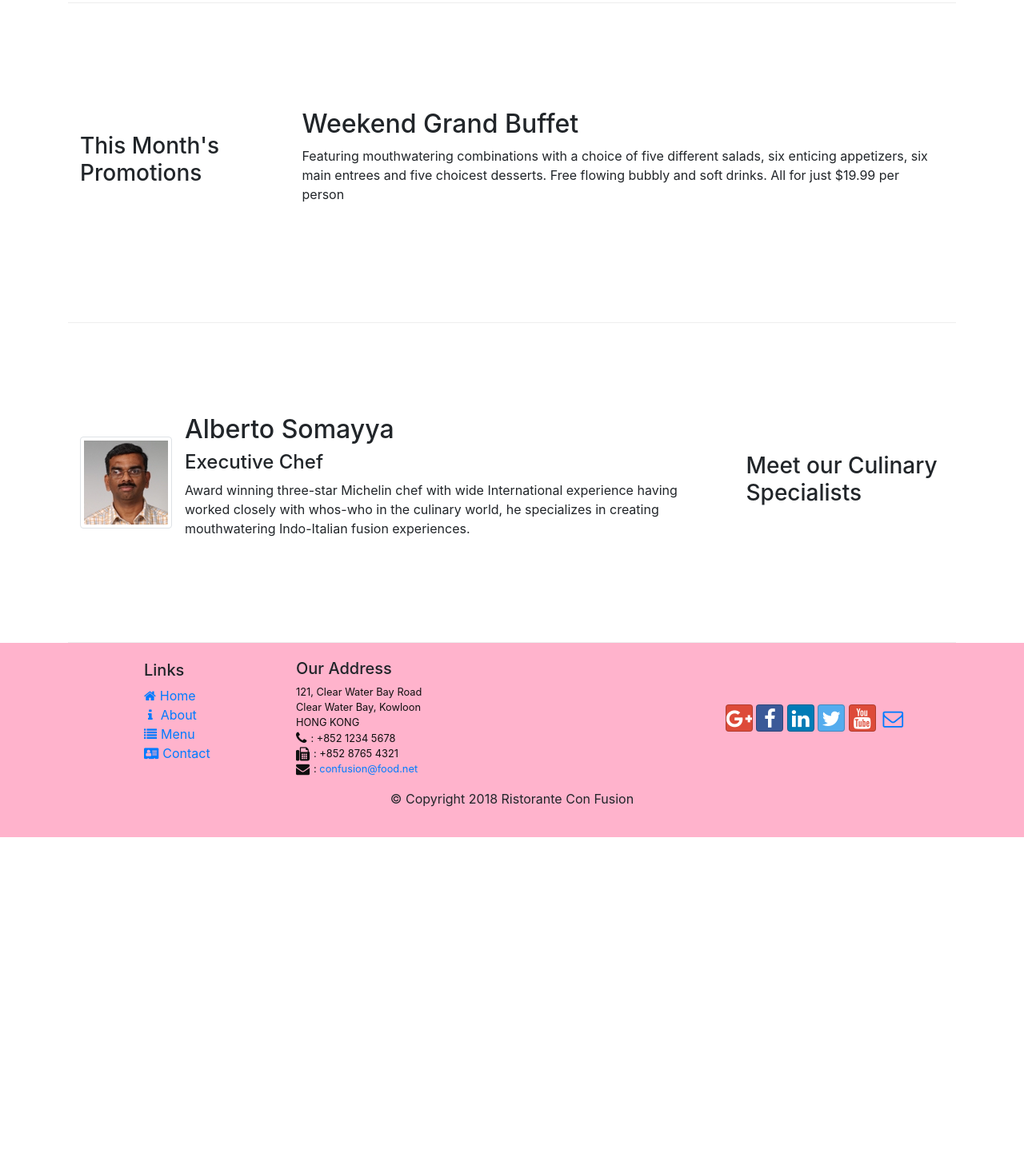
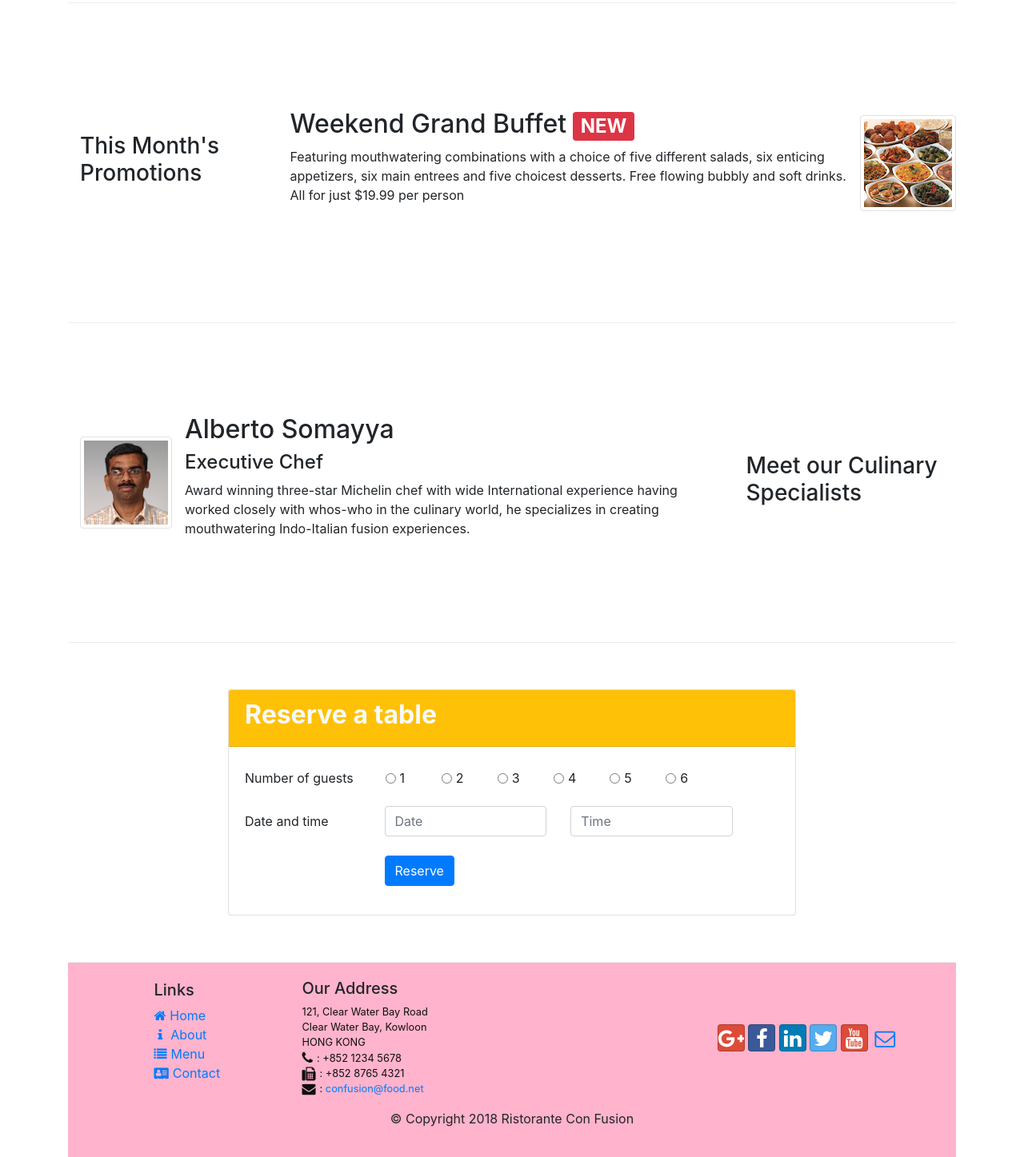
Before and after one commit to nikizhelqzkov/webDev, a website: page index.html in a window 1280 px wide. Shown: the part 700-2147 px from the top of the page at 80% size. Before the commit the page ends 1747 px from the top, so only its background shows below. Drawn offline with nearby package versions, Linux system fonts and the light colour scheme.

Commit message:
adding reserve button, reserve card-form and media

```diff
--- a/index.html
+++ b/index.html
@@ -49,8 +49,11 @@
             your culinary senses!
           </p>
         </div>
+        <div class="col-12 col-sm-3 align-self-center">
+          <img src="img/logo.png" alt="Logo" class="img-fluid" title="The logo of the restaurant">
+        </div>
         <div class="col-12 col-sm align-self-center">
-          <img src="img/logo.png" alt="Logo" class="img-fluid" title="The logo of the restaurant">
+          <a class="btn btn-lg btn-block btn-warning" href="#form-reserve" role="button">Reserve a ticket</a>
         </div>
       </div>
     </div>
@@ -66,7 +69,8 @@
           <img src="img/uthappizza.png" alt="Uthappizza" title="Uthapizza"
             class="d-flex align-self-center mr-3 img-thumbnail" />
           <div class="media-body">
-            <h2 class="mt-0">Uthappizza <span class=" badge badge-danger">HOT</span><span class="ml-1 badge badge-secondary badge-pill">$4.99</span></h2>
+            <h2 class="mt-0">Uthappizza <span class=" badge badge-danger">HOT</span><span
+                class="ml-1 badge badge-secondary badge-pill">$4.99</span></h2>
             <p class="d-none d-sm-block">
               A unique combination of Indian Uthappam (pancake) and Italian pizza,
               topped with Cerignola olives, ripe vine cherry tomatoes, Vidalia
@@ -80,17 +84,25 @@
     </div>
 
     <div class="row row-content align-items-center">
-      <div class="col-12 col-sm-4 col-md-3">
+      <div class="media">
+        <div class="col-12 col-sm-4 col-md-3 align-self-center">
           <h3>This Month's Promotions</h3>
         </div>
-      <div class="col col-sm col-md">
-        <h2>Weekend Grand Buffet</h2>
+        <div class="media-body">
+          <h2 class="mt-0">Weekend Grand Buffet<span class=" ml-2 badge badge-danger">NEW</span></h2>
           <p>
             Featuring mouthwatering combinations with a choice of five different
             salads, six enticing appetizers, six main entrees and five choicest
             desserts. Free flowing bubbly and soft drinks. All for just $19.99
             per person
           </p>
+        </div>
+        <img src="./img/buffet.png" class="ml-3 img-thumbnail align-self-center" alt="...">
+        <!--  -->
+
+        <!-- </div>
+          <img src="img/buffet.png" alt="Buffet" title="Buffet" class="ml-3 img-thumbnail" />  -->
+
       </div>
     </div>
 
@@ -115,6 +127,50 @@
 
         </div>
 
+      </div>
+    </div>
+
+    <div class="row row-content align-items-center justify-content-center" id="form-reserve">
+      <div class="col-12 col-sm-8 ">
+        <div class="card" >
+          <div class="card-header bg-warning">
+            <h2 class="text-light font-weight-bold">Reserve a table</h2>
+          </div>
+          <div class="card-body">
+            <form >
+              <div class="form-group row">
+                <label for="radio" class="col-form-label col-12 col-md-3">Number of guests</label>
+                <div class="ml-3  col-1 form-check-inline"><input type="radio" name="radio" class="form-check-input"
+                    id="radio1" /><label class="form-check-label" for="radio1">1</label></div>
+                <div class="col-1 form-check-inline"><input type="radio" name="radio" class="form-check-input"
+                    id="radio2" /><label class="form-check-label" for="radio2">2</label></div>
+                <div class="col-1 form-check-inline"><input type="radio" name="radio" class="form-check-input"
+                    id="radio3" /><label class="form-check-label" for="radio3">3</label></div>
+                <div class="col-1 form-check-inline"><input type="radio" name="radio" class="form-check-input"
+                    id="radio4" /><label class="form-check-label" for="radio4">4</label></div>
+                <div class="col-1 form-check-inline"><input type="radio" name="radio" class="form-check-input"
+                    id="radio5" /><label class="form-check-label" for="radio5">5</label></div>
+                <div class="col-1 form-check-inline"><input type="radio" name="radio" class="form-check-input"
+                    id="radio6" /><label class="form-check-label" for="radio6">6</label></div>
+              </div>
+              <div class="form-group row">
+                <label for="date" class="col-form-label col-12 col-md-3 ">Date and time</label>
+                <div class="col-md-4">
+                  <input type="text" class="form-control mb-2 mb-md-0" id="date" name="date" placeholder="Date" />
+                </div>
+                <div class="col-md-4">
+                  <input type="text" class="form-control" id="time" name="time" placeholder="Time" />
+                </div>
+              </div>
+              <div class="form-group row ">
+                <div class="offset-md-3 col-md-10 mt-2">
+                  <button type="submit" class="btn btn-primary">
+                    Reserve
+                  </button>
+                </div>
+            </form>
+          </div>
+        </div>
       </div>
     </div>
   </div>
```
Lines whose indentation alone changed are shown as unchanged.
